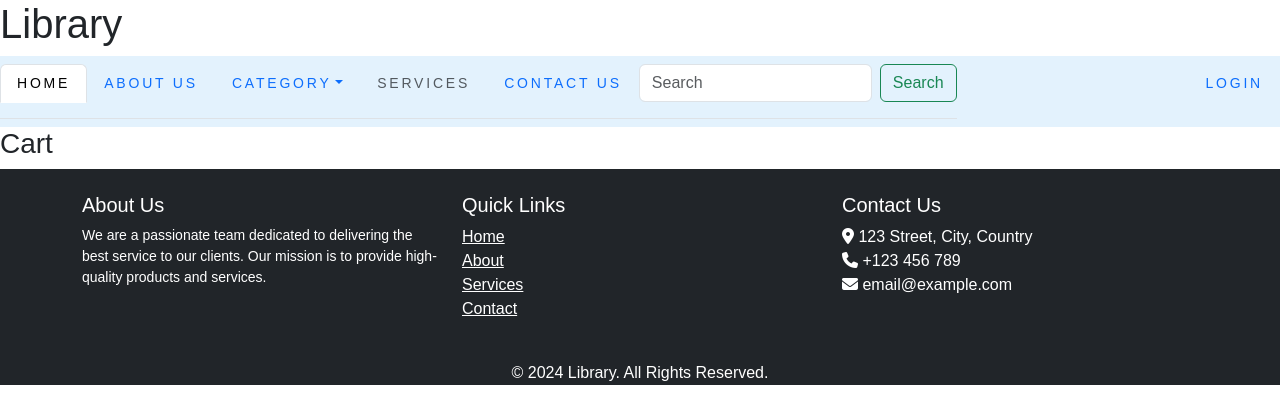
After one commit to Athiraminnu/Book_Rental, a Django app: page /cart in a window 1280 px wide. The commit adds this page. Shown: the top 420 px of the page. Run offline with Django 5.2, Linux system fonts and the light colour scheme; some libraries are stand-ins or nearby versions.

Commit message:
wishlist & cart

```diff
--- a/store/petsstore/urls.py
+++ b/store/petsstore/urls.py
@@ -15,4 +15,6 @@ urlpatterns = [
     path('rent', views.rent, name='rent'),
     path('profile/<int:id>/', views.viewProfile, name='profile'),
     path('editprofile', views.editProfile, name='editprofile'),
+    path('wishlist', views.wishlist, name='wishlist'),
+    path('cart', views.cart, name='cart'),
 ]
--- a/store/petsstore/views.py
+++ b/store/petsstore/views.py
@@ -156,3 +156,11 @@ def user_register(request):
             print(e)
             return redirect('library:register')
     return render(request, 'register.html')
+
+
+def wishlist(request):
+    return render(request, 'wishlist.html')
+
+
+def cart(request):
+    return render(request, 'cart.html')
--- /dev/null
+++ b/store/templates/cart.html
@@ -0,0 +1,7 @@
+{% extends 'base.html' %}
+{% load static %}
+{% block title %}Wish List{% endblock %}
+{% block content %}
+<h3 class="justify-content-center">Cart</h3>
+
+{% endblock %}
--- a/store/templates/dashboard.html
+++ b/store/templates/dashboard.html
@@ -11,6 +11,9 @@
             <div class="card" style="width: 18rem;">
                 <img src="{{ item.img.url }}" class="card-img-top" alt="{{item.name}}">
                 <div class="card-body">
+                    <a href="{% url 'library:wishlist' %}" class="favorite-icon" aria-label="Add to favorites">
+                        <i class="fa-regular fa-heart"></i>
+                    </a>
                     <h5 class="static/img/card-title">{{item.name}}</h5>
                     <p class="card-text text-justify">{{ item.desc|truncatewords:20 }}</p>
                     <p class="d-flex justify-content-between align-items-center">
```
Also changed, not shown: store/templates/wishlist.html (added, +7 -0 lines).
